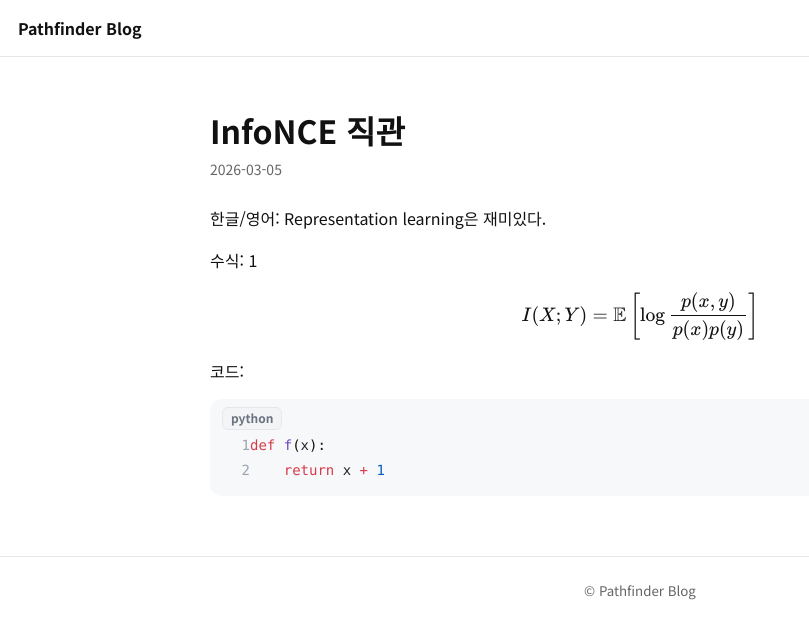
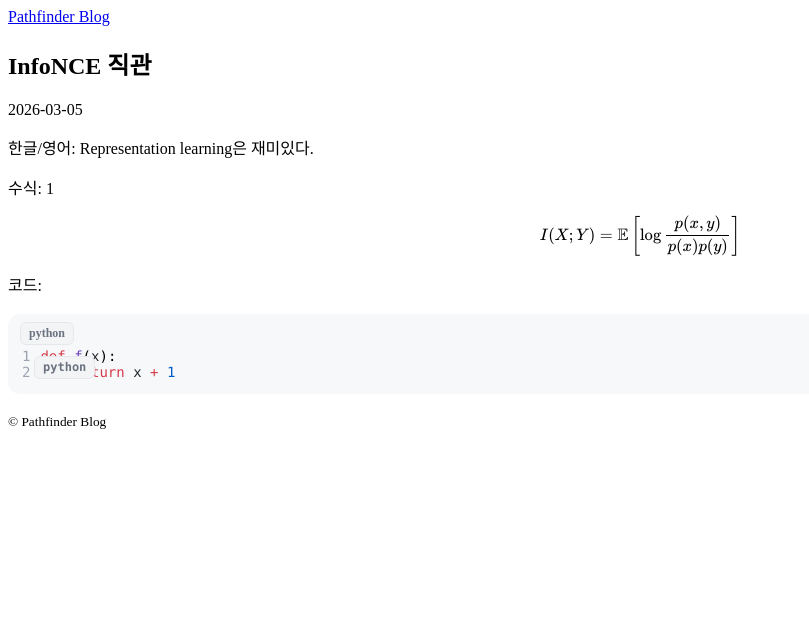
Before and after one commit to pathfinder-J/pathfinder-J.github.io, a Jekyll site: the page built from notes/example.md, in a window 1280 px wide. Shown: the top 639 px of the page, without its empty margins (0-809 px from the left). Built offline with Jekyll 4.4.1, drawn with Linux system fonts in a browser that asks for light colours.

Commit message:
Update style.css

```diff
--- a/css/style.css
+++ b/css/style.css
@@ -1,213 +1,86 @@
-/* ===== Base ===== */
-:root{
-  --text: #111;
-  --muted: #666;
-  --bg: #fff;
-  --link: #0b57d0;
-  --code-bg: #f6f8fa;
-  --border: #e6e6e6;
-}
-
-html{ background: var(--bg); }
-body{
-  margin: 0;
-  color: var(--text);
-  font-family: "Noto Sans KR","Noto Sans",system-ui,sans-serif;
-  font-size: 16px;
-  line-height: 1.75;
-  -webkit-font-smoothing: antialiased;
-  text-rendering: optimizeLegibility;
-}
-
-.container{
-  max-width: 860px;
-  margin: 0 auto;
-  padding: 36px 18px 60px;
-}
-
-/* ===== Header / Footer ===== */
-.site-header{
-  border-bottom: 1px solid var(--border);
-  padding: 14px 18px;
-}
-.site-title a{
-  color: var(--text);
-  text-decoration: none;
-  font-weight: 700;
-}
-.site-title a:hover{ text-decoration: underline; }
-
-.site-footer{
-  border-top: 1px solid var(--border);
-  padding: 18px;
-  color: var(--muted);
-  text-align: center;
-}
-
-/* ===== Typography ===== */
-.post-title{
-  margin: 18px 0 8px;
-  font-size: 32px;
-  line-height: 1.2;
-}
-.post-meta{
-  color: var(--muted);
-  margin-bottom: 22px;
-  font-size: 14px;
-}
-
-.post-content p{ margin: 14px 0; }
-.post-content h2{ margin-top: 36px; font-size: 24px; }
-.post-content h3{ margin-top: 26px; font-size: 20px; }
-
-a{ color: var(--link); }
-a:hover{ text-decoration: underline; }
-
-/* ===== Images ===== */
-.post-content img{
-  max-width: 100%;
-  height: auto;
-  display: block;
-  margin: 18px auto;
-}
-
-/* ===== Inline code & Code blocks ===== */
-pre, code{
+/* ===== Inline code ===== */
+code{
   font-family: ui-monospace, SFMono-Regular, Menlo, Monaco, Consolas, "Liberation Mono", monospace;
   font-size: 14px;
-}
-
-code{
   background: var(--code-bg);
   padding: 2px 6px;
   border-radius: 8px;
 }
 
-/* 기본 pre 스타일(일반 pre에만 적용) */
-pre{
-  background: var(--code-bg);
-  padding: 16px;
-  border-radius: 12px;
-  overflow-x: auto;
-  margin: 18px 0;
+/* ===== Rouge code blocks ===== */
+.highlighter-rouge,
+.highlighter-rouge *{
+  box-sizing: border-box;
 }
 
-pre code{
-  background: transparent;
-  padding: 0;
+.highlighter-rouge pre,
+.highlighter-rouge code{
+  font-family: ui-monospace, SFMono-Regular, Menlo, Monaco, Consolas, "Liberation Mono", monospace;
+  font-size: 14px;
 }
 
-/* ===== MathJax spacing ===== */
-.MathJax, mjx-container{
-  font-size: 1.06em;
-}
-mjx-container[display="true"]{
-  margin: 18px 0 !important;
+/* inline code 스타일이 코드블록 안으로 들어오지 않게 reset */
+.highlighter-rouge code{
+  background: transparent !important;
+  padding: 0 !important;
+  border-radius: 0 !important;
 }
 
-/* =========================================================
-   Rouge highlight + language label (single label)
-   ========================================================= */
-
-/* (중요) 테마/기본 CSS가 pre/code 쪽에 만드는 라벨(pseudo) 강제 OFF */
-.highlighter-rouge pre::before,
-.highlighter-rouge pre.highlight::before,
-.highlighter-rouge code::before,
-pre::before,
-pre.highlight::before,
-code::before{
-  content: none !important;
-  display: none !important;
-}
-
-/* highlight 박스 스타일 */
-.highlight{
+/* 바깥 박스 */
+.highlighter-rouge .highlight{
   position: relative;
   background: #f6f8fa;
   border-radius: 12px;
-
-  /* ✅ (수정) 좌우 padding을 조금 줄여서 전체가 과하게 밀리는 현상 완화 */
-  /* 라벨이 코드와 겹치지 않게 위쪽 공간 확보 */
-  padding: 34px 12px 14px 12px;
-
+  margin: 18px 0;
+  padding: 34px 14px 14px 14px;
   overflow-x: auto;
 }
 
-/* highlight 안쪽 pre/code는 “그릇” 역할만 */
-.highlighter-rouge .highlight > pre.highlight{
-  background: transparent !important;
-  padding: 0 !important;
-  margin: 0 !important;
-  border-radius: 0 !important;
-}
-
-/* 일부 레이아웃은 .highlight 안에 pre가 직접 오지 않을 수 있어서 보강 */
-.highlighter-rouge .highlight pre{
-  background: transparent !important;
-  margin: 0 !important;
-  border-radius: 0 !important;
-}
-
-/* ✅ (추가) Rouge 영역에서는 기본 pre padding(16px) 제거 */
-.highlighter-rouge pre{
-  padding: 0 !important;
-}
-
-.highlighter-rouge .highlight > pre.highlight > code{
-  background: transparent !important;
-  padding: 0 !important;
-  display: block;
-}
-
-/* 토큰 색상 */
-.highlight .c { color: #6a737d; } /* Comment */
-.highlight .k { color: #d73a49; } /* Keyword */
-.highlight .o { color: #d73a49; } /* Operator */
-.highlight .s { color: #032f62; } /* String */
-.highlight .mi { color: #005cc5; } /* Number */
-.highlight .nf { color: #6f42c1; } /* Function name */
-.highlight .nb { color: #005cc5; } /* Builtins */
-.highlight .n  { color: #24292e; } /* Name */
-
-/* 라벨 박스 */
-.highlight::before{
+/* 라벨 */
+.highlighter-rouge .highlight::before{
+  content: "";
+  display: none;
   position: absolute;
   top: 8px;
   left: 12px;
-
   font-size: 12px;
   font-weight: 600;
+  line-height: 1.4;
   color: #6b7280;
-
   background: #f3f4f6;
   border: 1px solid #e5e7eb;
   border-radius: 6px;
-
   padding: 2px 8px;
-  line-height: 1.4;
-
-  display: none;
-  content: "";
 }
 
-/* 언어별 라벨 */
-.language-python .highlight::before{ content:"python"; display:inline-block; }
-.language-javascript .highlight::before{ content:"javascript"; display:inline-block; }
-.language-bash .highlight::before{ content:"bash"; display:inline-block; }
+.language-python.highlighter-rouge .highlight::before{
+  content: "python";
+  display: inline-block;
+}
+.language-javascript.highlighter-rouge .highlight::before{
+  content: "javascript";
+  display: inline-block;
+}
+.language-bash.highlighter-rouge .highlight::before{
+  content: "bash";
+  display: inline-block;
+}
 
-/* =========================================================
-   Rouge line numbers (table layout)
-   (Jekyll/Rouge HTML이 테마에 따라 조금씩 달라서 두 케이스 모두 커버)
-   케이스 A: td.rouge-gutter / td.rouge-code
-   케이스 B: td.gutter / td.code + pre.lineno
-   ========================================================= */
+/* Rouge 내부 pre reset */
+.highlighter-rouge pre{
+  margin: 0 !important;
+  padding: 0 !important;
+  background: transparent !important;
+  border-radius: 0 !important;
+  overflow: visible !important;
+}
 
-/* 공통: rouge table 리셋 */
+/* table reset */
 .highlighter-rouge .rouge-table{
-  width: 100%;
+  width: auto;
   border-collapse: collapse;
   border-spacing: 0;
-  margin: 0;               /* ✅ (추가) 테마별 기본 margin 제거 */
+  margin: 0;
 }
 
 .highlighter-rouge .rouge-table td{
@@ -215,74 +88,44 @@
   vertical-align: top;
 }
 
-/* -------------------------
-   케이스 A: .rouge-gutter / .rouge-code
-   ------------------------- */
-
-/* gutter(줄번호) */
-.highlighter-rouge .rouge-gutter{
-  user-select: none;
-  color: #9ca3af;
-  white-space: pre;
-
-  /* ✅ (수정) 숫자와 코드 사이 간격을 조금 줄여서 과한 여백 제거 */
-  padding: 0 12px 0 0;
-
-  /* ✅ (수정) 번호 폭을 살짝 줄임 (자릿수 증가에도 안정적) */
-  min-width: 2.0em;
-
-  text-align: right;
-}
-
-.highlighter-rouge .rouge-gutter pre{
-  margin: 0;
-  padding: 0;
-  background: transparent;
-}
-
-/* code 셀 */
-.highlighter-rouge .rouge-code{
-  width: 100%;
-
-  /* ✅ (수정) 코드가 안쪽으로 밀리는 현상 방지: 0으로 */
-  padding-left: 0;
-}
-
-.highlighter-rouge .rouge-code pre{
-  margin: 0;
-  padding: 0;
-  background: transparent;
-}
-
-/* -------------------------
-   케이스 B: td.gutter / td.code + pre.lineno
-   (일부 테마/버전에선 이 형태로 나옴)
-   ------------------------- */
-
+/* line number column: 두 형태 모두 대응 */
+.highlighter-rouge td.rouge-gutter,
 .highlighter-rouge td.gutter{
   user-select: none;
   color: #9ca3af;
+  text-align: right;
   white-space: pre;
-
-  padding: 0 12px 0 0;   /* ✅ (추가) */
-  min-width: 2.0em;      /* ✅ (추가) */
-  text-align: right;
+  padding-right: 10px;
 }
 
+/* line number 자체 */
+.highlighter-rouge td.rouge-gutter pre,
 .highlighter-rouge td.gutter pre,
 .highlighter-rouge pre.lineno{
-  margin: 0;
-  padding: 0;
-  background: transparent;
+  margin: 0 !important;
+  padding: 0 !important;
+  background: transparent !important;
 }
 
+/* code column: 두 형태 모두 대응 */
+.highlighter-rouge td.rouge-code,
 .highlighter-rouge td.code{
-  width: 100%;
-  padding-left: 0;       /* ✅ (추가) */
+  padding-left: 0 !important;
 }
 
+.highlighter-rouge td.rouge-code pre,
 .highlighter-rouge td.code pre{
-  margin: 0;
-  padding: 0;
-  background: transparent;
+  margin: 0 !important;
+  padding: 0 !important;
+  background: transparent !important;
 }
+
+/* 토큰 색상 */
+.highlight .c  { color: #6a737d; } /* Comment */
+.highlight .k  { color: #d73a49; } /* Keyword */
+.highlight .o  { color: #d73a49; } /* Operator */
+.highlight .s  { color: #032f62; } /* String */
+.highlight .mi { color: #005cc5; } /* Number */
+.highlight .nf { color: #6f42c1; } /* Function name */
+.highlight .nb { color: #005cc5; } /* Builtins */
+.highlight .n  { color: #24292e; } /* Name */
```
